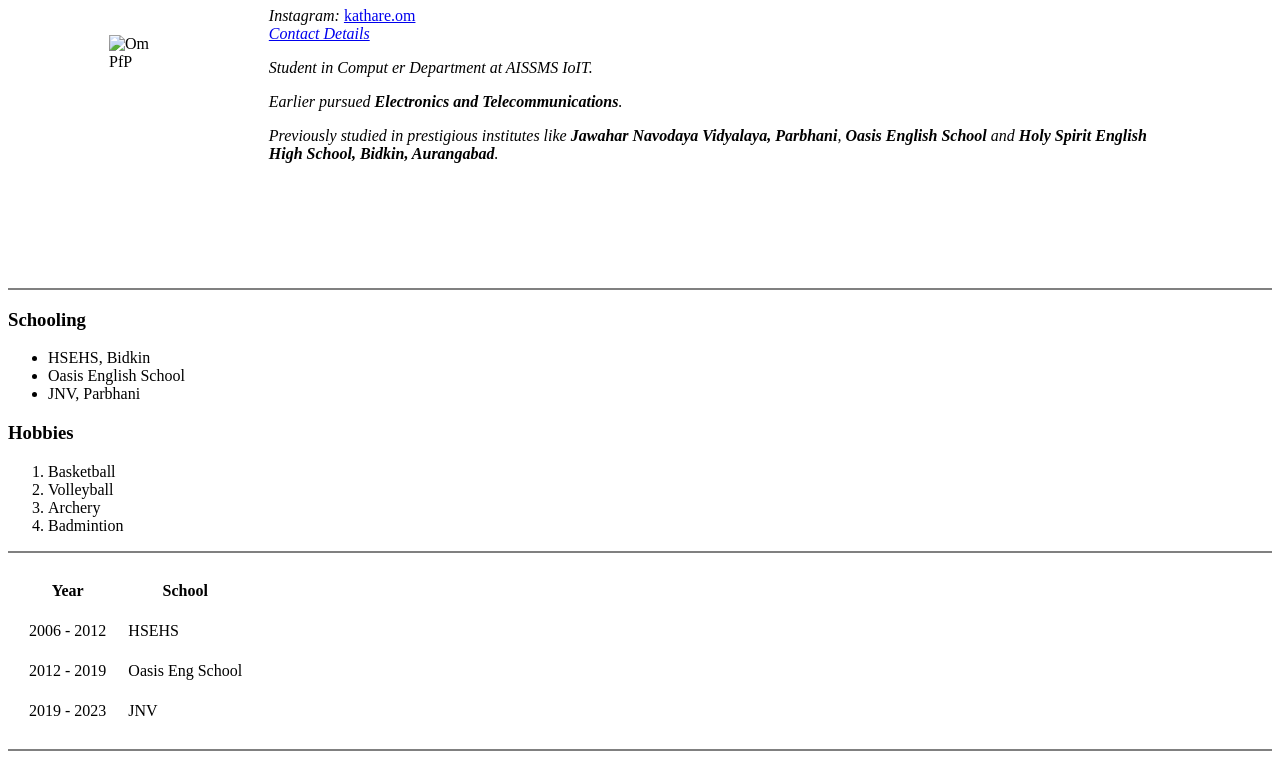
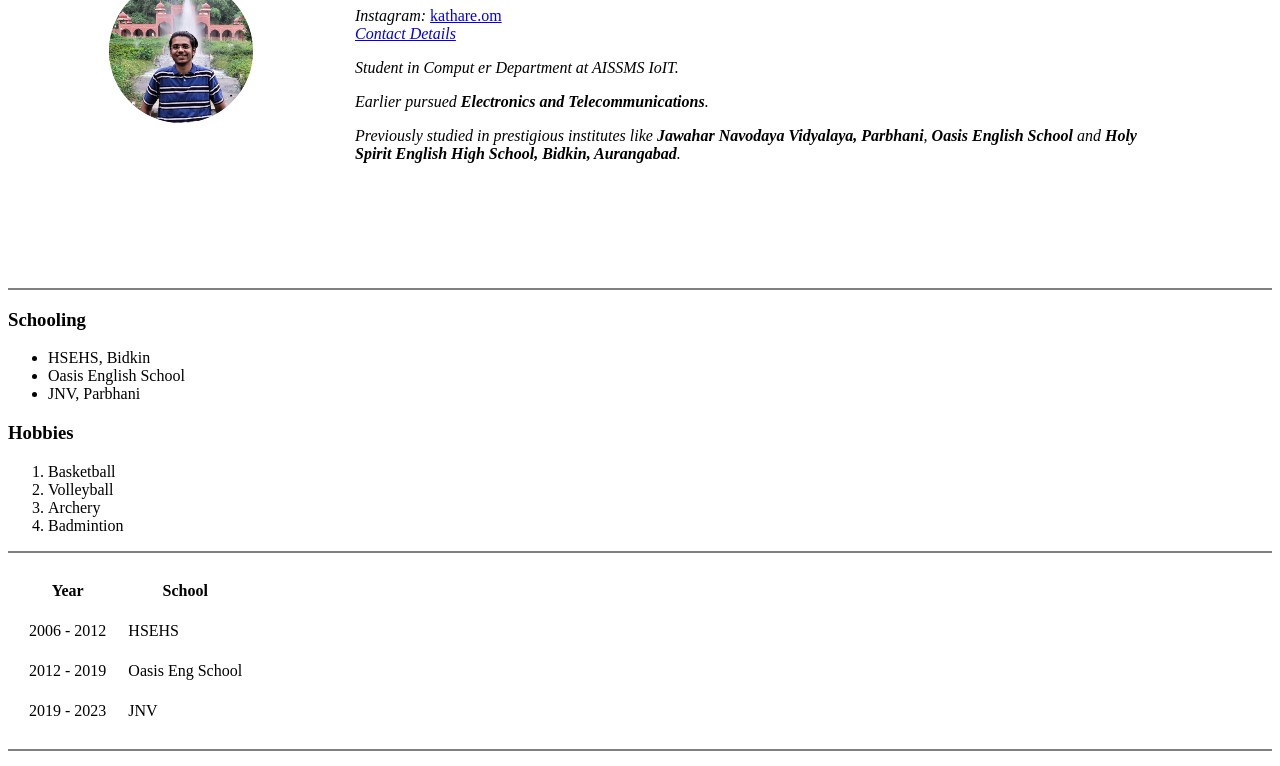
Before and after one commit to meetAssassin/cv, a plain HTML site: page index.html in a window 1280 px wide. Shown: the part 182-948 px from the top of the page. Drawn offline with Linux system fonts and the light colour scheme.

Commit message:
Om pfp address change required

```diff
--- a/index.html
+++ b/index.html
@@ -9,7 +9,7 @@
     <body>
         <table cellspacing = "100">
             <td>
-                <img src="Om.png" alt="Om PfP">
+                <img src="Images/Om.png" alt="Om PfP">
             </td>
             <td>
                 <h1>Om Kathare</h1>
```
